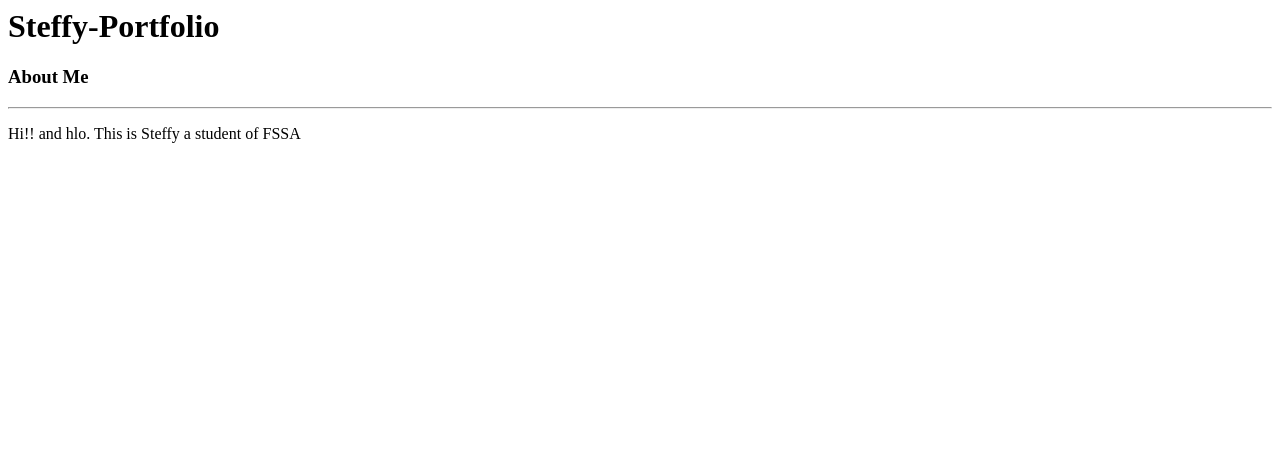
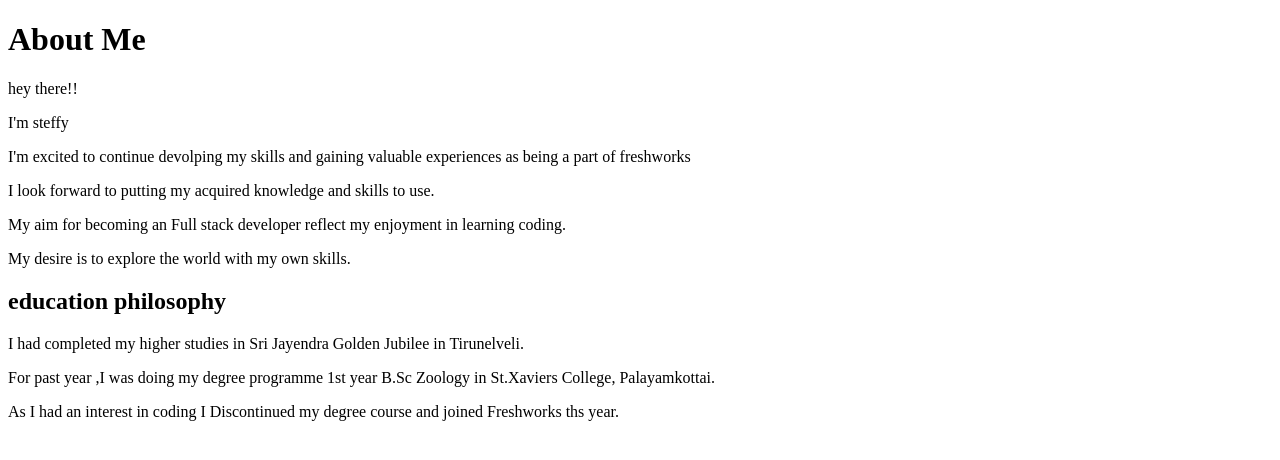
Before and after one commit to steffydominic/Steffy-portfolio, a plain HTML site: page index.html in a window 1280 px wide. Drawn offline with Linux system fonts and the light colour scheme.

Commit message:
Update index.html

```diff
--- a/index.html
+++ b/index.html
@@ -1,13 +1,25 @@
-<html>
-  <head>
-    <title>
-      Steffy-Portfolio
-    </title>
-    <body>
-      <h1>Steffy-Portfolio</h1>
-      <h3> About Me </h3>
-      <hr>
-      <p> Hi!! and hlo. This is Steffy a student of FSSA </p>
 
-      </body>
-        </html>
+<!DOCTYPE html>
+<html lang="en">
+<head>
+    <meta charset="UTF-8">
+    <meta http-equiv="X-UA-Compatible" content="IE=edge">
+    <meta name="viewport" content="width=device-width, initial-scale=1.0">
+    <title>Document</title>
+</head>
+<body>
+    <h1>About Me</h1>
+    <p>hey there!!</p>
+    <p>I'm steffy</p>
+
+    <p >I'm excited to continue devolping my skills and gaining valuable experiences as being a part of freshworks </p>
+    <p>I look forward to putting my acquired knowledge and skills to use.</p>
+    <p> My aim for becoming an Full stack developer reflect my enjoyment in learning coding. </p>
+</body><p>My desire is to explore the world with my own skills.</p>
+<h2>
+    education philosophy
+</h2>
+<p>I had completed my higher studies in Sri Jayendra Golden Jubilee in Tirunelveli.</p>
+<p>For past year ,I was doing my degree programme 1st year B.Sc Zoology in St.Xaviers College, Palayamkottai.</p>
+<p>As I had an interest in coding I Discontinued my degree course and joined Freshworks ths year.</p>
+</html>
```
